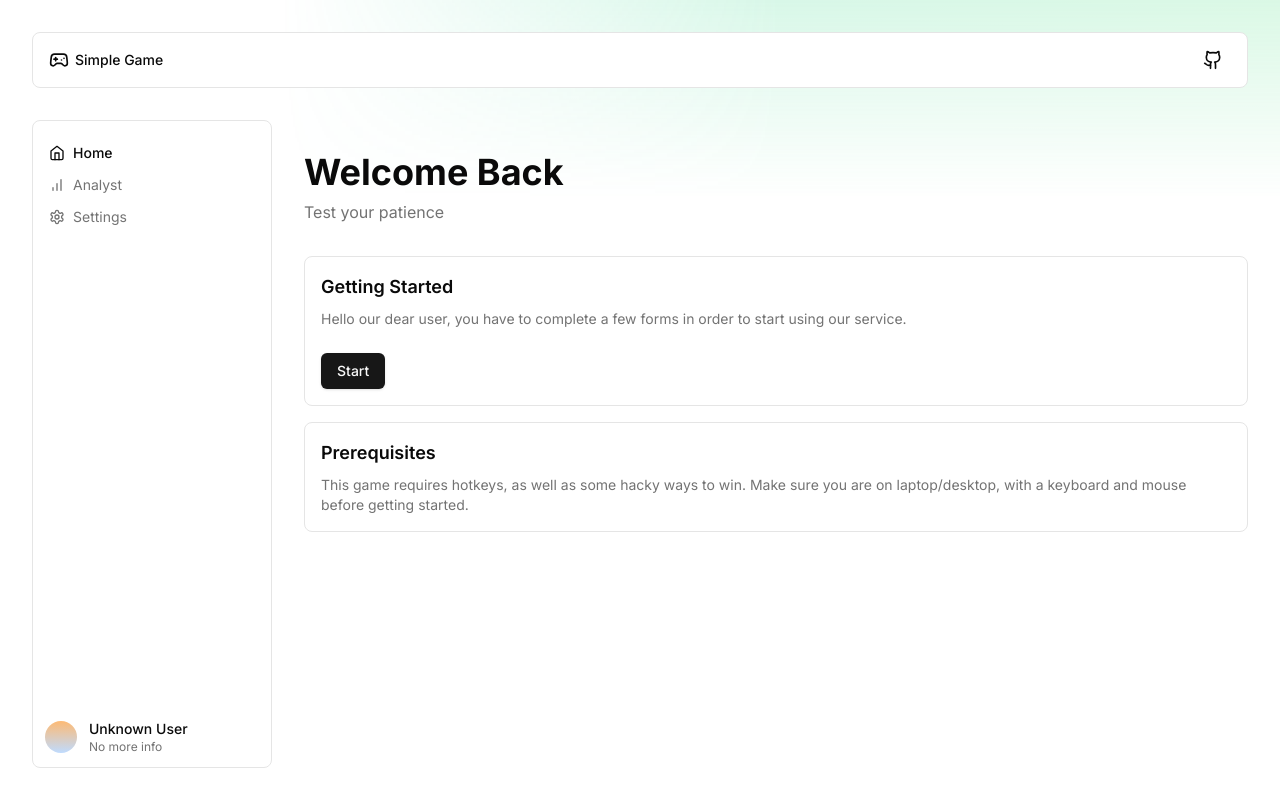
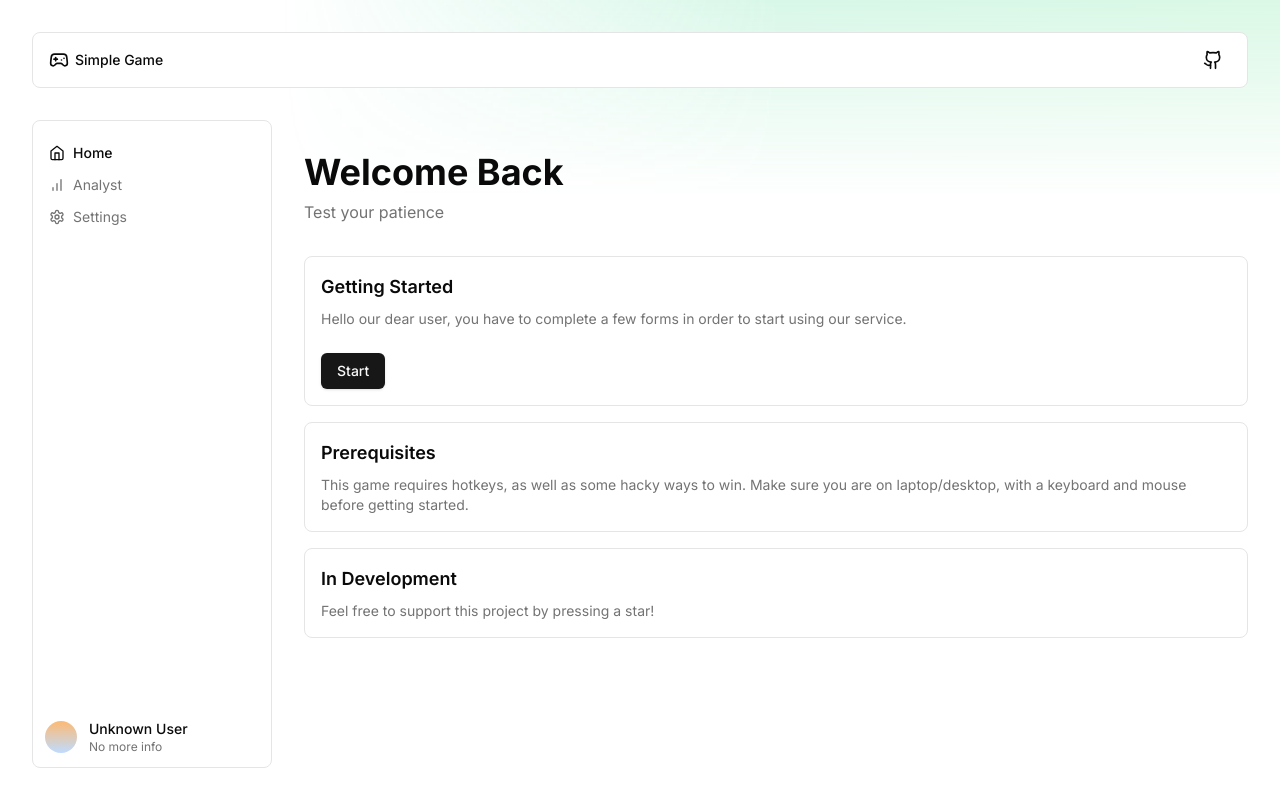
Before and after one commit to fuma-nama/simple-game, a Next.js app: page / in a window 1280 px wide. Built offline with nearby package versions, Linux system fonts and the light colour scheme.

Commit message:
Add captions

```diff
--- a/app/page.tsx
+++ b/app/page.tsx
@@ -25,6 +25,12 @@ export default function Home() {
           getting started.
         </p>
       </Card>
+      <Card className="mt-4">
+        <h2 className="font-semibold text-lg mb-2">In Development</h2>
+        <p className="text-sm text-muted-foreground">
+          Feel free to support this project by pressing a star!
+        </p>
+      </Card>
     </>
   );
 }
```
Also changed, not shown: 1 other file (tests, documents, lock files or other folders).
